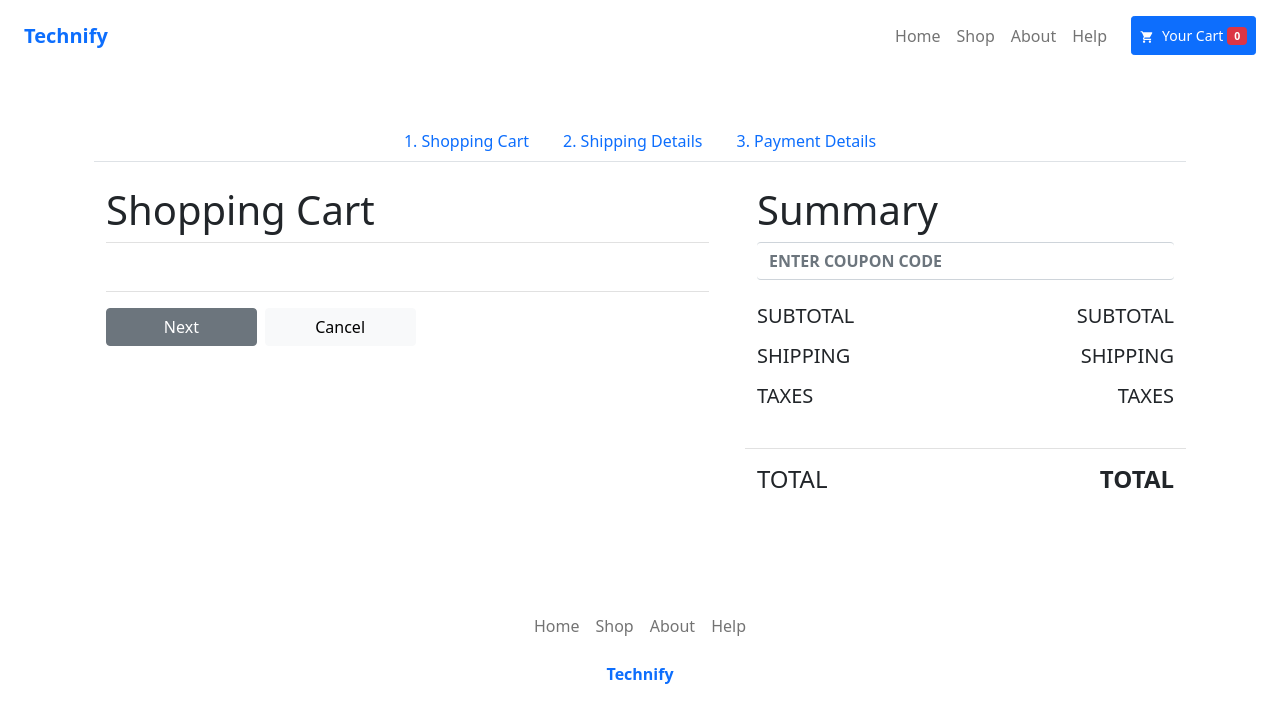
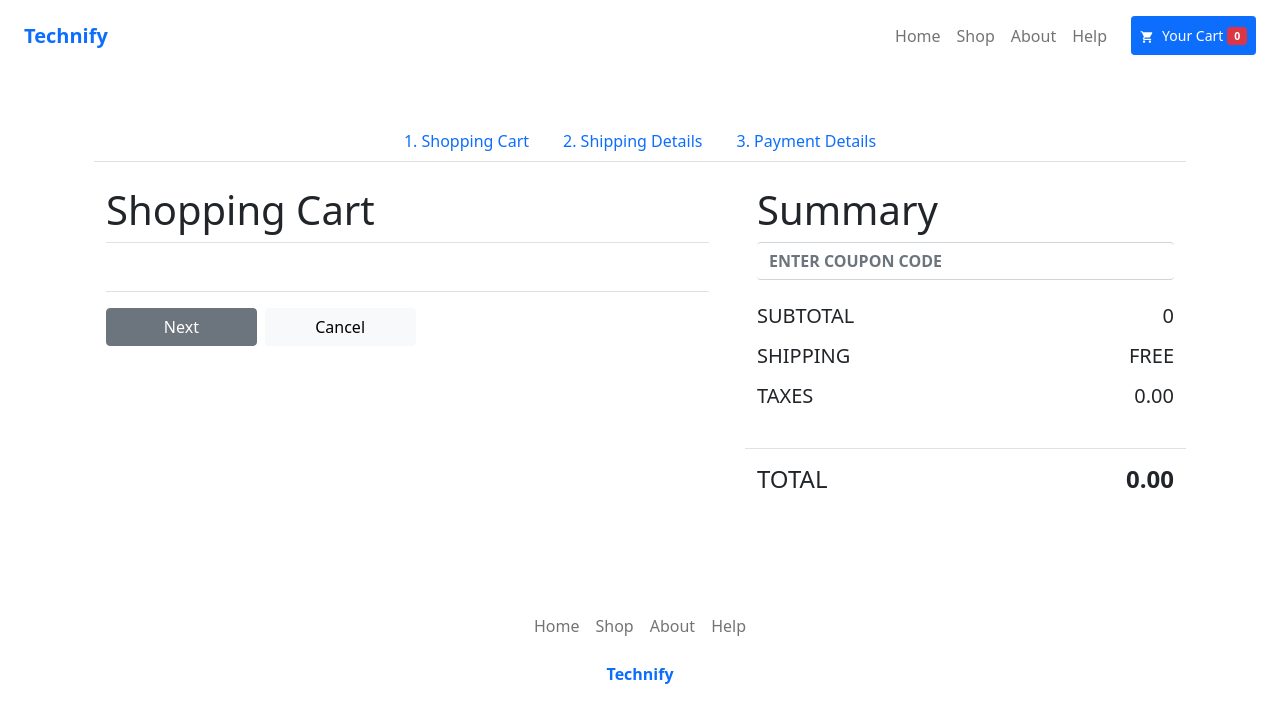
Before and after one commit to 5thDimensionalVader/technify-shop, a React (Create React App) app: page /checkout in a window 1280 px wide. Shown: the top 722 px of the page. Built offline with nearby package versions, Linux system fonts and the light colour scheme.

Commit message:
technify-shop Summary calculations can be done in Cart, but issue with making product_quantity work well

```diff
--- a/src/App.js
+++ b/src/App.js
@@ -6,7 +6,7 @@ import { useState } from 'react';
 const App = () => {
   // create a state for an empty array that will be our cart
   const [cart, setCart] = useState([]);
-  console.log(cart);
+  // console.log(cart);
 
   return (
     <Router>
--- a/src/assets/data/data.js
+++ b/src/assets/data/data.js
@@ -11,6 +11,7 @@ const product = [
     product_description: "Lorem ipsum dolor sit amet, consectetur adipisicing elit.",
     currency: "$",
     price: 400,
+    product_quantity: 1,
     img_main: `${iPhone_XR}`,
     images: [
       "",
@@ -51,6 +52,7 @@ const product = [
     product_description: "Lorem ipsum dolor sit amet, consectetur adipisicing elit.",
     currency: "$",
     price: 700,
+    product_quantity: 1,
     img_main: `${iPhone_XS}`,
     images: [
       "",
@@ -91,6 +93,7 @@ const product = [
     product_description: "Lorem ipsum dolor sit amet, consectetur adipisicing elit.",
     currency: "$",
     price: 600,
+    product_quantity: 1,
     img_main: `${iPhone_11}`,
     images: [
       "",
@@ -131,6 +134,7 @@ const product = [
     product_description: "Lorem ipsum dolor sit amet, consectetur adipisicing elit.",
     currency: "$",
     price: 999,
+    product_quantity: 1,
     img_main: `${M1_Air}`,
     images: [
       "",
@@ -171,6 +175,7 @@ const product = [
     product_description: "Lorem ipsum dolor sit amet, consectetur adipisicing elit.",
     currency: "$",
     price: 1499,
+    product_quantity: 1,
     img_main: `${S21_Ultra}`,
     images: [
       "",
@@ -211,6 +216,7 @@ const product = [
     product_description: "Lorem ipsum dolor sit amet, consectetur adipisicing elit.",
     currency: "$",
     price: 2299,
+    product_quantity: 1,
     img_main: `${Spectre_360}`,
     images: [
       "",
--- a/src/components/Cart/Cart.js
+++ b/src/components/Cart/Cart.js
@@ -1,6 +1,28 @@
+import { useEffect, useState } from 'react';
 import cartStyles from './cart.module.css';
 
 const Cart = ({ cart }) => {
+  // state for product quantity
+  const [productQuantity, setProductQuantity] = useState(1);
+  const [productCart, setProductCart] = useState(cart);
+  // subtotal, taxes and net total calculation
+  const subTotal = productCart.map((item) => item.price).reduce((acc, next) => acc + next, 0);
+  const taxes = (subTotal * 7.5) / 100;
+  const netTotal = (subTotal + taxes).toFixed(2);
+
+  const handleQuantityCalc = (e,index) => {
+      setProductQuantity(e.target.value);
+      const item = productCart[index]; // Find the object with the desired index
+      item.product_quantity = productQuantity; //setting the object key value to the input
+
+      // Now the goal is to replace this updated item with a new product_quantity with the old item in the productCart
+      // setProductCart(productCart.splice(index, 1, item)); // this was meant to use the index of the object to insert the item object and delete the previous value, but it ends up deleting any other object in the array instead of the desired one
+      // setProductCart(productCart.map(itemObject => productCart.find((i, key) => key === index) || itemObject)); // this is iterating through the productCart array, finding the object we are looking for and changing other objects to match the object we found with the key
+
+      console.log(productCart);
+  }
+
+
   return (
     <div className="container text-sm-center text-md-start">
 
@@ -13,7 +35,7 @@ const Cart = ({ cart }) => {
 
           <div className="my-5 p-0">
             {
-              cart.map((item, key) => (
+              productCart.map((item, key) => (
                 <div key={key} className="row g-1 mb-3">
                   <div className="col-sm col-md-3">
                     <img src={item?.img_main} alt="product_img" className="img-fluid" style={{ maxHeight: '110px', maxWidth: '150px' }} />
@@ -27,10 +49,11 @@ const Cart = ({ cart }) => {
                     </div>
                   </div>
                   <div className="col-sm col-md-3">
-                    <select className="form-select">
-                      <option value="1">1 pc</option>
-                      <option value="2">2 pc</option>
-                    </select>
+                    <input type="number"
+                      className="form-control"
+                      value={item?.product_quantity}
+                      onChange={(e) => handleQuantityCalc(e, key)}
+                    />
                   </div>
                 </div>
               ))
@@ -62,9 +85,9 @@ const Cart = ({ cart }) => {
               <h4 className="fw-light fs-5 mb-3">TAXES</h4>
             </div>
             <div className="col-sm col-md text-sm-center text-md-end">
-              <h4 className="fw-light fs-5 mb-3">SUBTOTAL</h4>
-              <h4 className="fw-light fs-5 mb-3">SHIPPING</h4>
-              <h4 className="fw-light fs-5 mb-3">TAXES</h4>
+              <h4 className="fw-light fs-5 mb-3">{subTotal}</h4>
+              <h4 className="fw-light fs-5 mb-3">FREE</h4>
+              <h4 className="fw-light fs-5 mb-3">{taxes.toFixed(2)}</h4>
             </div>
           </div>
           <div className="row py-3" style={{ borderTop: '1px solid #60606030' }}>
@@ -72,7 +95,7 @@ const Cart = ({ cart }) => {
               <h4 className="fw-light fs-4 mb-3">TOTAL</h4>
             </div>
             <div className="col-sm col-md text-sm-center text-md-end">
-              <h4 className="fw-bold fs-4 mb-3">TOTAL</h4>
+              <h4 className="fw-bold fs-4 mb-3">{netTotal}</h4>
             </div>
           </div>
         </div>
--- a/src/components/Product/Product.js
+++ b/src/components/Product/Product.js
@@ -15,7 +15,6 @@ const Product = ({setCart, cart}) => {
   useEffect(() => {
     setProductID(location.state.product_id);
     setNewProduct(data.product[productID]);
-    console.log(data.product[productID]);
   });
 
 
--- a/src/components/Shop/Shop.js
+++ b/src/components/Shop/Shop.js
@@ -5,8 +5,6 @@ import data from '../../assets/data/data.js';
 import { useHistory } from 'react-router-dom';
 
 const Shop = () => {
-  // set the title of the page
-  document.title = "Technify - Shop";
   const history = useHistory();
 
   const goToProduct = (id) => {
```
